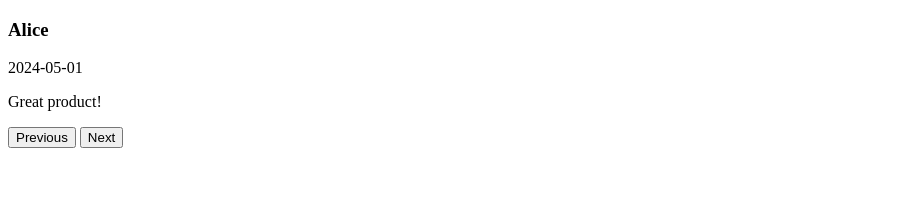
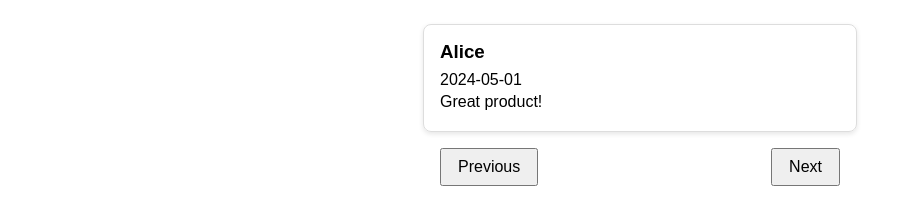
Before and after one commit to em-sm24/customer-reviews-visualisation, a plain HTML site: page index.html in a window 1280 px wide. Shown: the whole page, without its empty margins (0-912 px from the left). Drawn offline with nearby package versions, Linux system fonts and the light colour scheme.

Commit message:
Update index.html

```diff
--- a/index.html
+++ b/index.html
@@ -1,10 +1,46 @@
 <!DOCTYPE html>
 <html>
 <head>
-  <title>Customer Reviews Carousel</title>
   <style>
-    /* Your CSS styling here */
+    #container {
+      display: flex;
+      flex-direction: column;
+      align-items: center;
+      justify-content: center;
+      width: 100%;
+      height: 100%;
+      font-family: Arial, sans-serif;
+    }
+    .review-card {
+      border: 1px solid #ddd;
+      border-radius: 8px;
+      padding: 16px;
+      box-shadow: 0 2px 5px rgba(0,0,0,0.1);
+      width: 80%;
+      max-width: 400px;
+      text-align: left;
+      margin: 16px 0;
+    }
+    .review-card h3 {
+      margin: 0 0 8px;
+    }
+    .review-card p {
+      margin: 4px 0;
+    }
+    .navigation-buttons {
+      display: flex;
+      justify-content: space-between;
+      width: 80%;
+      max-width: 400px;
+    }
+    .navigation-buttons button {
+      padding: 8px 16px;
+      font-size: 16px;
+      cursor: pointer;
+    }
   </style>
+  <script src="https://d3js.org/d3.v5.min.js"></script>
+  <script src="main.js"></script>
 </head>
 <body>
   <div id="container">
@@ -18,6 +54,5 @@
       <button id="next-button">Next</button>
     </div>
   </div>
-  <script src="main.js"></script>
 </body>
 </html>
```
